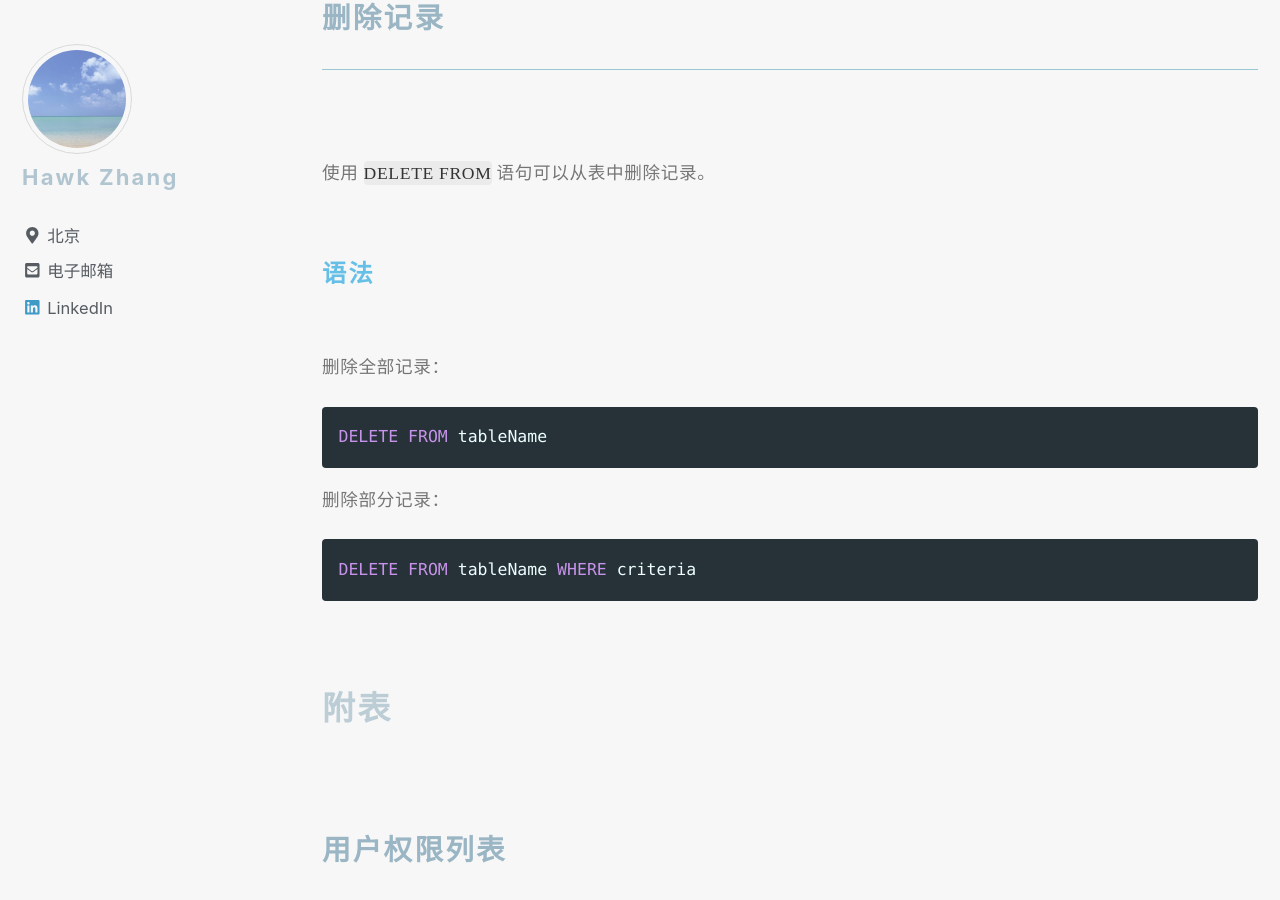
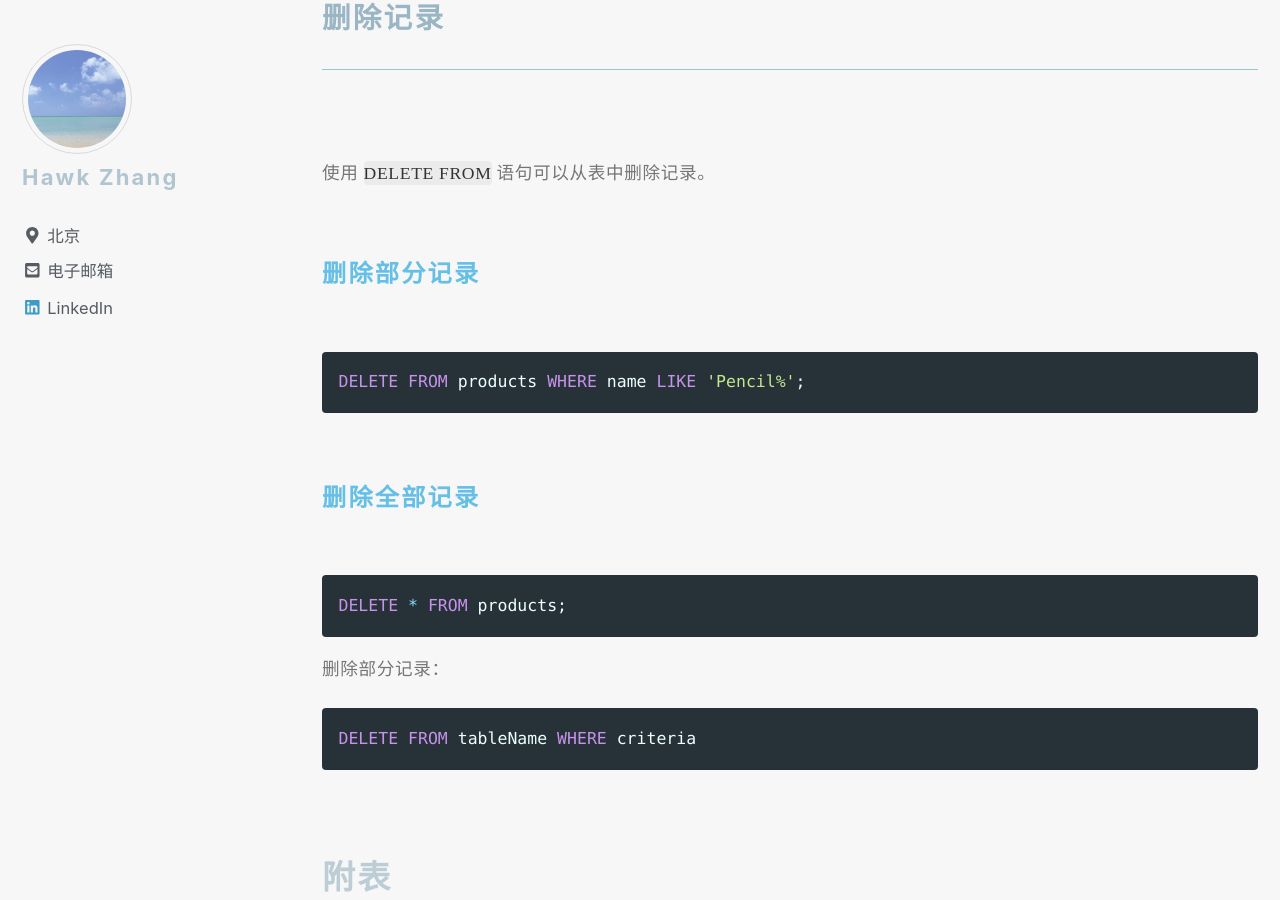
Before and after one commit to narru888/linotes_note, a Jekyll site: the page built from _posts/mysql/2016-04-02-statements.md, in a window 1280 px wide and 900 px high, scrolled down 22258 px. Built offline with Jekyll 4.4.1, drawn with Linux system fonts in a browser that asks for light colours; nearby versions of some CDN libraries; a script that is not in the unit is left out.

Commit message:
update on 2018-10-15 15:02:01 CST

````diff
--- a/_posts/mysql/2016-04-02-statements.md
+++ b/_posts/mysql/2016-04-02-statements.md
@@ -900,12 +900,19 @@ UPDATE products SET quantity = quantity + 50, price = 1.23 WHERE name = 'Pen Red
 
 
 
-#### 语法
-
-删除全部记录：
+#### 删除部分记录
 
 ```sql
-DELETE FROM tableName
+DELETE FROM products WHERE name LIKE 'Pencil%';
+```
+
+
+
+
+#### 删除全部记录
+
+```sql
+DELETE * FROM products;
 ```
 
 删除部分记录：
@@ -913,6 +920,11 @@ DELETE FROM tableName
 ```sql
 DELETE FROM tableName WHERE criteria
 ```
+
+
+
+
+
 
 
 
````
